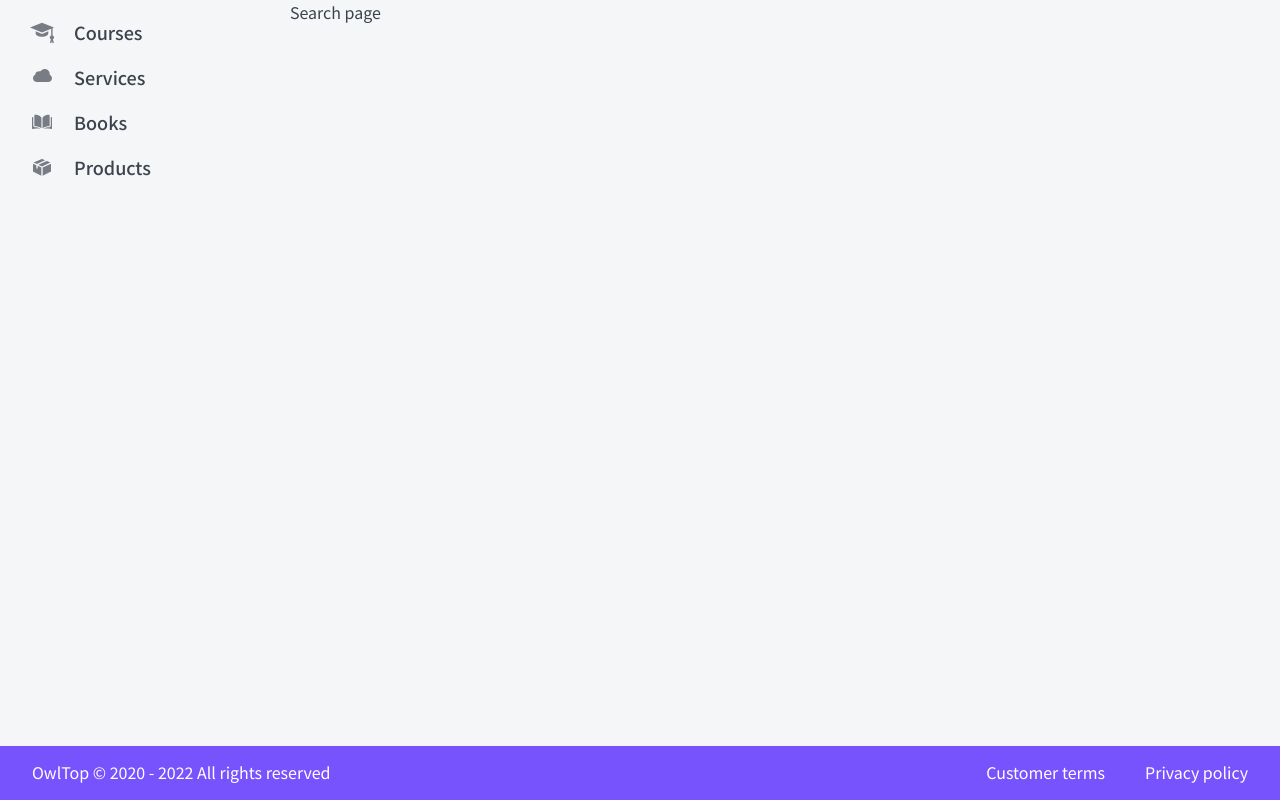
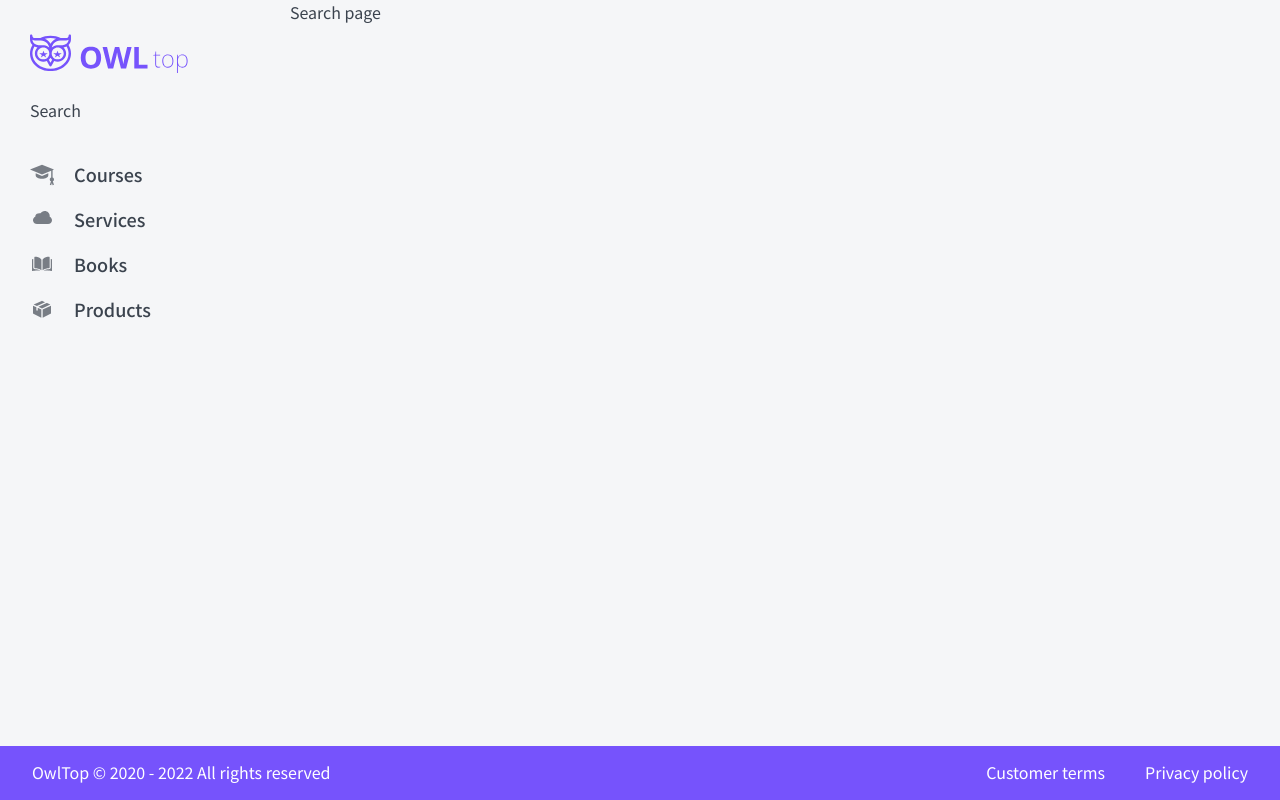
Before and after one commit to CodingDaria/courses-nextjs, a Next.js app: page /search in a window 1280 px wide. Built offline with nearby package versions, Linux system fonts and the light colour scheme.

Commit message:
style sidebar

```diff
--- a/layout/sidebar/Sidebar.module.css
+++ b/layout/sidebar/Sidebar.module.css
@@ -0,0 +1,9 @@
+.sidebar {
+	display: grid;
+	align-content: start;
+	gap: 20px;
+}
+
+.logo {
+	margin-top: 34px;
+}
--- a/layout/sidebar/index.tsx
+++ b/layout/sidebar/index.tsx
@@ -1,10 +1,18 @@
 import { DetailedHTMLProps, HTMLAttributes } from 'react';
 
-// import styles from './Sidebar.module.css';
+import styles from './Sidebar.module.css';
 import Menu from '../menu';
+import Logo from '../logo.svg';
+import cn from 'classnames';
 
 interface ISidebarProps extends DetailedHTMLProps<HTMLAttributes<HTMLDivElement>, HTMLDivElement> {}
 
-export const Sidebar = (props: ISidebarProps) => {
-  return <div {...props}><Menu /></div>;
+export const Sidebar = ({ className, ...props }: ISidebarProps) => {
+  return (
+    <div {...props} className={cn(className, styles.sidebar)}>
+      <Logo className={styles.logo} />
+      <div>Search</div>
+      <Menu />
+    </div>
+  );
 };
```
Also changed, not shown: layout/logo.svg (added).
